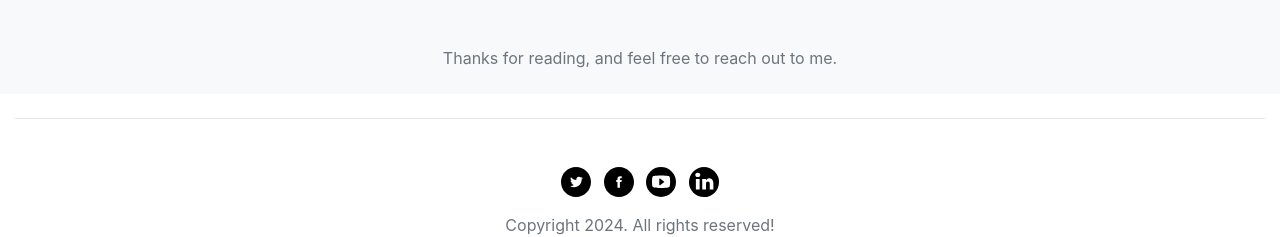
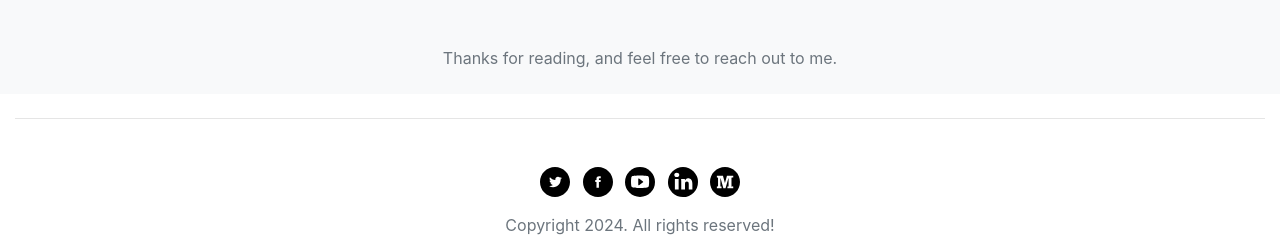
Before and after one commit to mdshadab202/resume_portfolio, a plain HTML site: page index.html in a window 1280 px wide. Shown: the part 9703-9940 px from the top of the page. Drawn offline with nearby package versions, Linux system fonts and the light colour scheme; a script that the page names is missing.

Commit message:
edited medium

```diff
--- a/index.html
+++ b/index.html
@@ -816,7 +816,7 @@ h1 {
                                                         0.4,1.5l0,4.5l2.9,0Z"></path>
                                                   </svg>
                                                </a>
-                                               <!-- <a href="https://medium.com/@natassha6789" class="w-6 mx-1">
+                                               <a href="/#" class="w-6 mx-1">
                                                   <svg class="fill-current" width="30px" viewBox="0 0 24 24" version="1.1" xmlns="http://www.w3.org/2000/svg" xmlns:xlink="http://www.w3.org/1999/xlink" xml:space="preserve" xmlns:serif="http://www.serif.com/" style="fill-rule: evenodd; clip-rule: evenodd; stroke-linejoin: round; stroke-miterlimit: 2;">
                                                      <path id="Combined-Shape" d="M12,24c6.627,0 12,-5.373 12,-12c0,-6.627 -5.373,-12 -12,-12c-6.627,0
                                                         -12,5.373 -12,12c0,6.627 5.373,12 12,12Zm6.591,-15.556l-0.722,0c-0.189,0
@@ -825,7 +825,7 @@ h1 {
                                                         0.416,-0.145 0.416,-0.323l0,-6.422c0,-0.177 -0.213,-0.385
                                                         -0.416,-0.385l-0.519,0l0,-1.426l4.847,0l1.583,5.704l0.042,0l1.598,-5.704l5.021,0l0,1.426Z"></path>
                                                   </svg>
-                                               </a> -->
+                                               </a>
                                             </div>
                                           <p class="text-secondary">Copyright 2024. All rights reserved!</p>
                                         </div>
```
